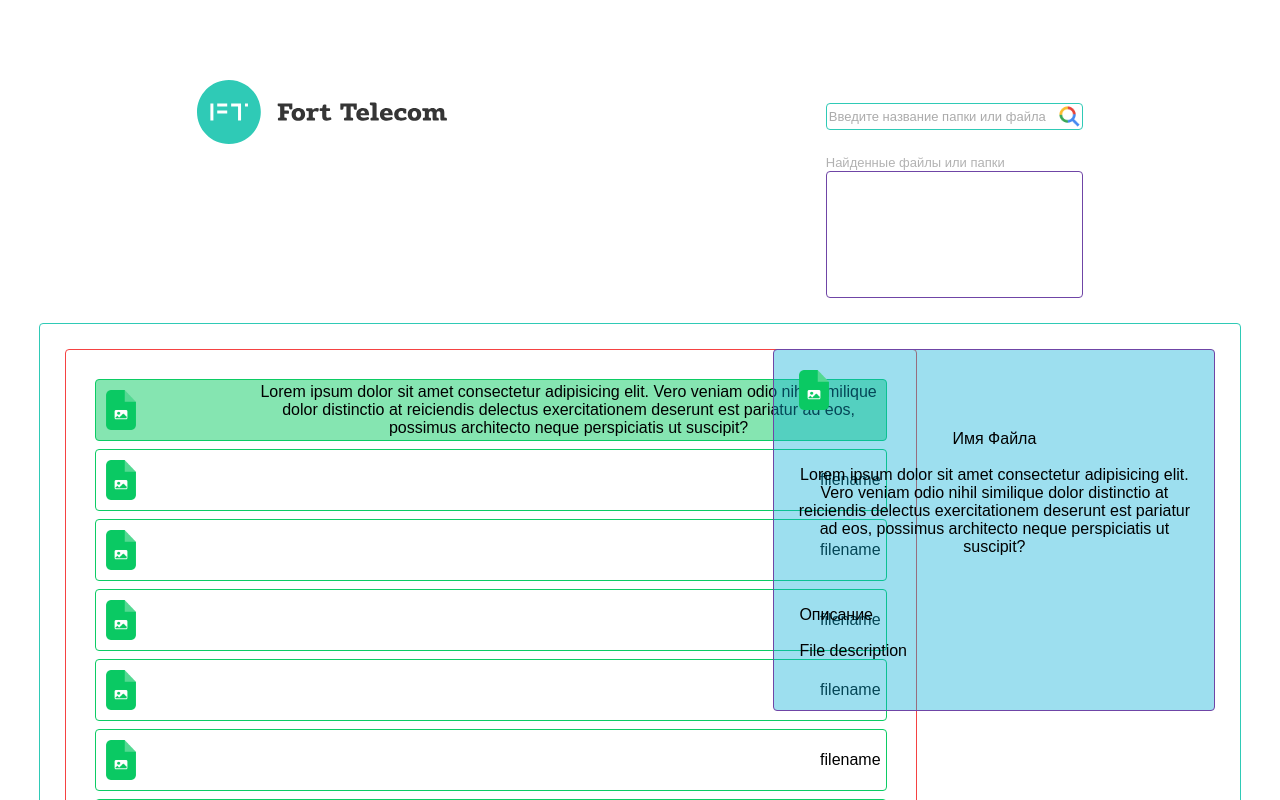
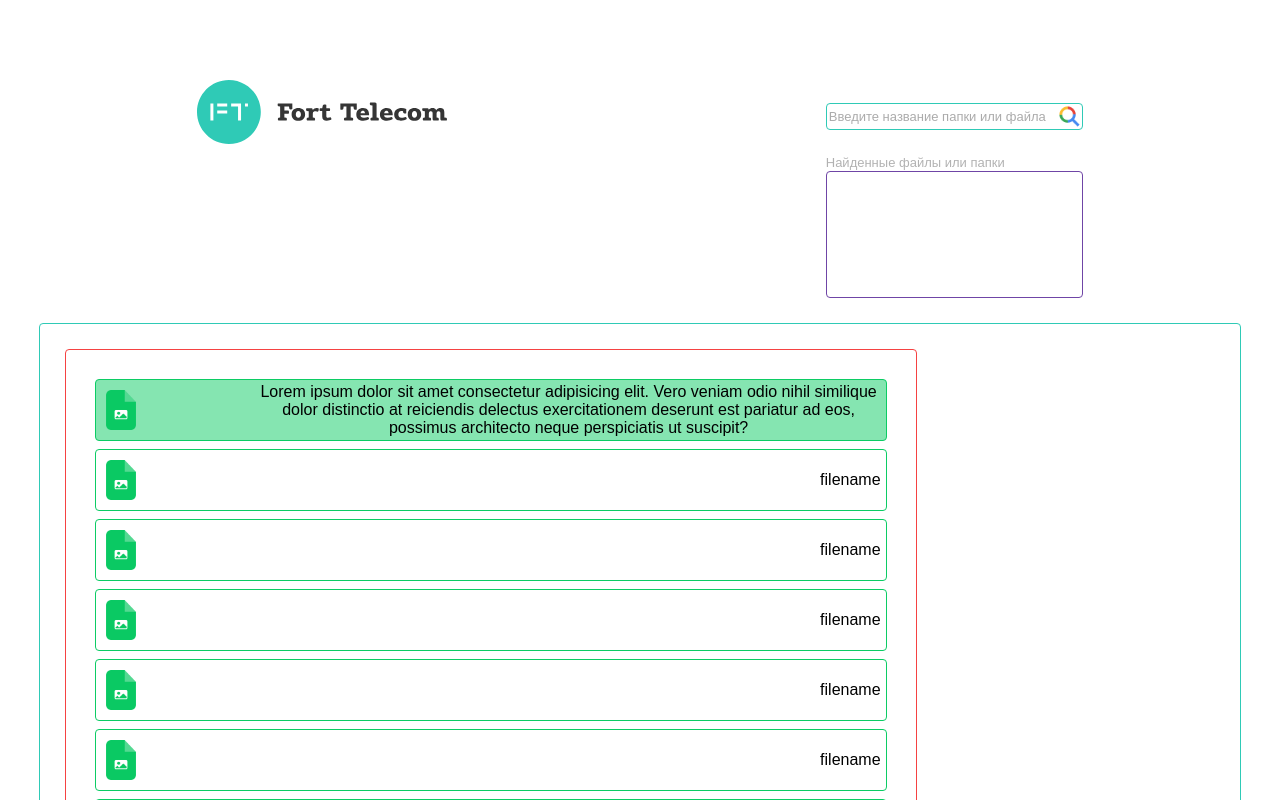
Before and after one commit to AnonymFromInternet/Task, a React (Create React App) app: page / in a window 1280 px wide. Both pictures are taken after a click on the element 490 px from the left and 410 px from the top of the page. Shown: the top 800 px of the page. Built offline with nearby package versions, Linux system fonts and the light colour scheme.

Commit message:
adding moving to ChosenSearchableElement

```diff
--- a/src/Components/App/App.tsx
+++ b/src/Components/App/App.tsx
@@ -1,4 +1,4 @@
-import React from 'react';
+import React, { ReactElement, useEffect, useRef, useState } from 'react';
 
 import { Input } from '../../UI/Input/Input.tsx';
 import { Tree } from '../Tree/Tree.tsx';
@@ -23,6 +23,21 @@ const App = () => {
     goToFortTelecomSite,
     itemsAsJSX,
   } = useData()
+
+  const [scrollValue, setScrollValue] = useState<number>(0)
+
+  const moveChosenSearchableElement = () => {
+    const value = window.scrollY
+
+    if (value >= 275) {
+      setScrollValue(value - 275)
+    }
+  }
+
+  useEffect(() => {
+    window.addEventListener('scroll', moveChosenSearchableElement)
+    return () => window.removeEventListener('scroll', moveChosenSearchableElement)
+  }, [])
 
   const onHandleInputChange = (value: string) => {
     if (!value) {
@@ -55,7 +70,7 @@ const App = () => {
   }
 
   return (
-    <DataContext.Provider value={{ findedElements, itemsAsJSX, setChosenSearchableElementId, chosenSearchableElementId, items }}>
+    <DataContext.Provider value={{ findedElements, itemsAsJSX, setChosenSearchableElementId, chosenSearchableElementId, items, scrollValue }}>
       <div className={styles['wrapper']}>
         <header className={styles['header']}>
           <Logo className={styles['logo']} onClick={goToFortTelecomSite} />
--- a/src/Components/App/Hooks/useData.tsx
+++ b/src/Components/App/Hooks/useData.tsx
@@ -18,8 +18,6 @@ export const useData = () => {
             return <Item key={item.id} item={item} width={item.width} />
         })
     }, [items])
-
-    console.log("items :", items);
 
     useEffect(() => {
         setIsDataLoading(true)
--- a/src/Components/ChosenSearchableElement/ChosenSearchableElement.tsx
+++ b/src/Components/ChosenSearchableElement/ChosenSearchableElement.tsx
@@ -11,12 +11,20 @@ interface ChosenSearchableElementProps {
 }
 
 export const ChosenSearchableElement = ({ id }: ChosenSearchableElementProps) => {
-    const { findedElements, items: storeItems } = useContext(DataContext)
+    console.log("ChosenSearchableElement()");
+
+    const { findedElements, items: storeItems, scrollValue } = useContext(DataContext)
     const items = findedElements && findedElements.length > 0 ? findedElements : storeItems
+
+    // TODO: useMemo
     const { name, description, type } = items.find(item => item.id === id) || {}
 
+    const style = {
+        transform: `translate(0, ${scrollValue}px)`
+    }
+
     return (
-        <div key={id} className={classNames(styles['wrapper'], styles['render-animation'])}>
+        <div key={id} className={classNames(styles['wrapper'], styles['render-animation'])} style={style}>
             {type === DATA_TYPE_FILE ? <div className={styles['type-file']} /> : <div className={styles['type-folder']} />}
 
             <div className={styles['name-wrapper']}>
--- a/src/Components/Tree/Tree.module.css
+++ b/src/Components/Tree/Tree.module.css
@@ -11,6 +11,9 @@
 
     font-family: sans-serif;
     font-size: medium;
+
+    display: flex;
+    justify-self: center;
 }
 
 .loader {
--- a/src/Store/Store.ts
+++ b/src/Store/Store.ts
@@ -1,4 +1,4 @@
 import { createContext } from 'react';
 import { Context } from '../Types/Response.interface';
 
-export const DataContext = createContext<Context>({findedElements: [], itemsAsJSX: [], setChosenSearchableElementId: (id: string) => {}, chosenSearchableElementId: '', items: []});
+export const DataContext = createContext<Context>({findedElements: [], itemsAsJSX: [], setChosenSearchableElementId: (id: string) => {}, chosenSearchableElementId: '', items: [], scrollValue: 0});
--- a/src/Types/Response.interface.ts
+++ b/src/Types/Response.interface.ts
@@ -19,4 +19,5 @@ export interface Context {
     setChosenSearchableElementId: (id: string) => void,
     chosenSearchableElementId: string,
     items: Array<Item>,
+    scrollValue: number,
 }
```
